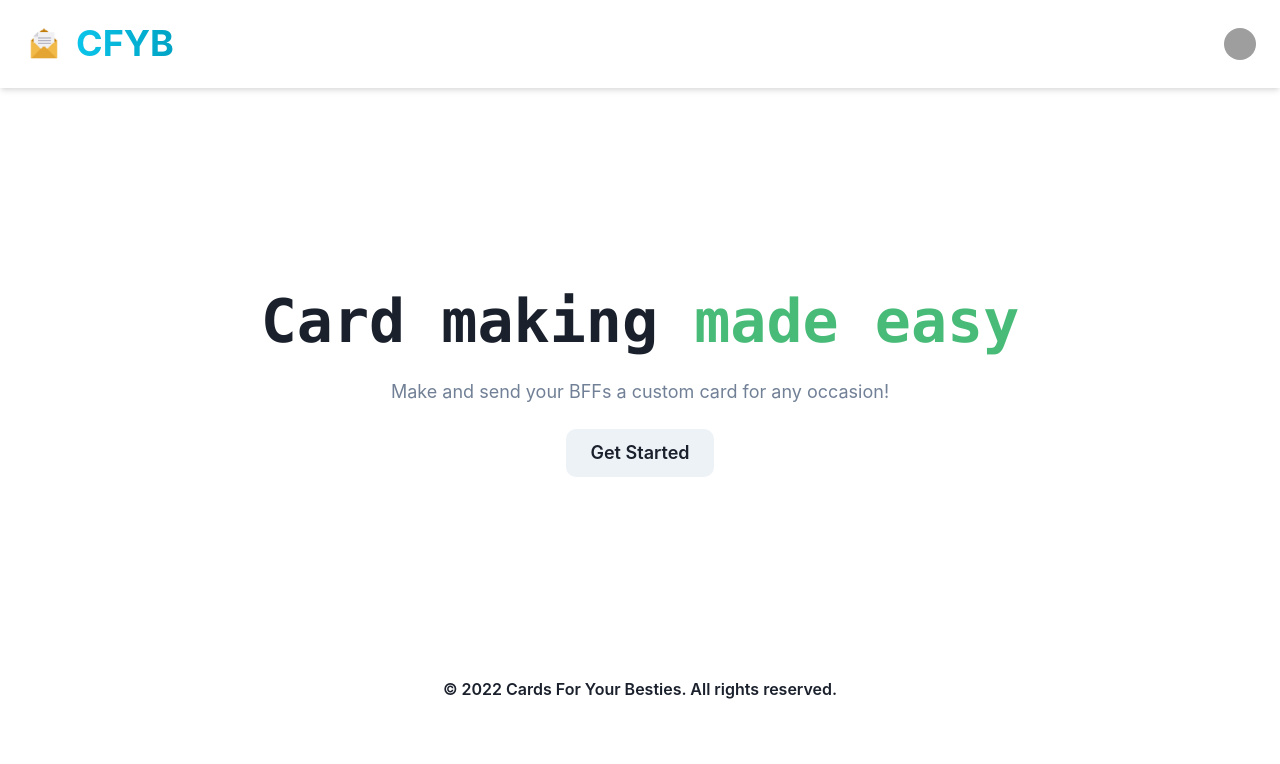
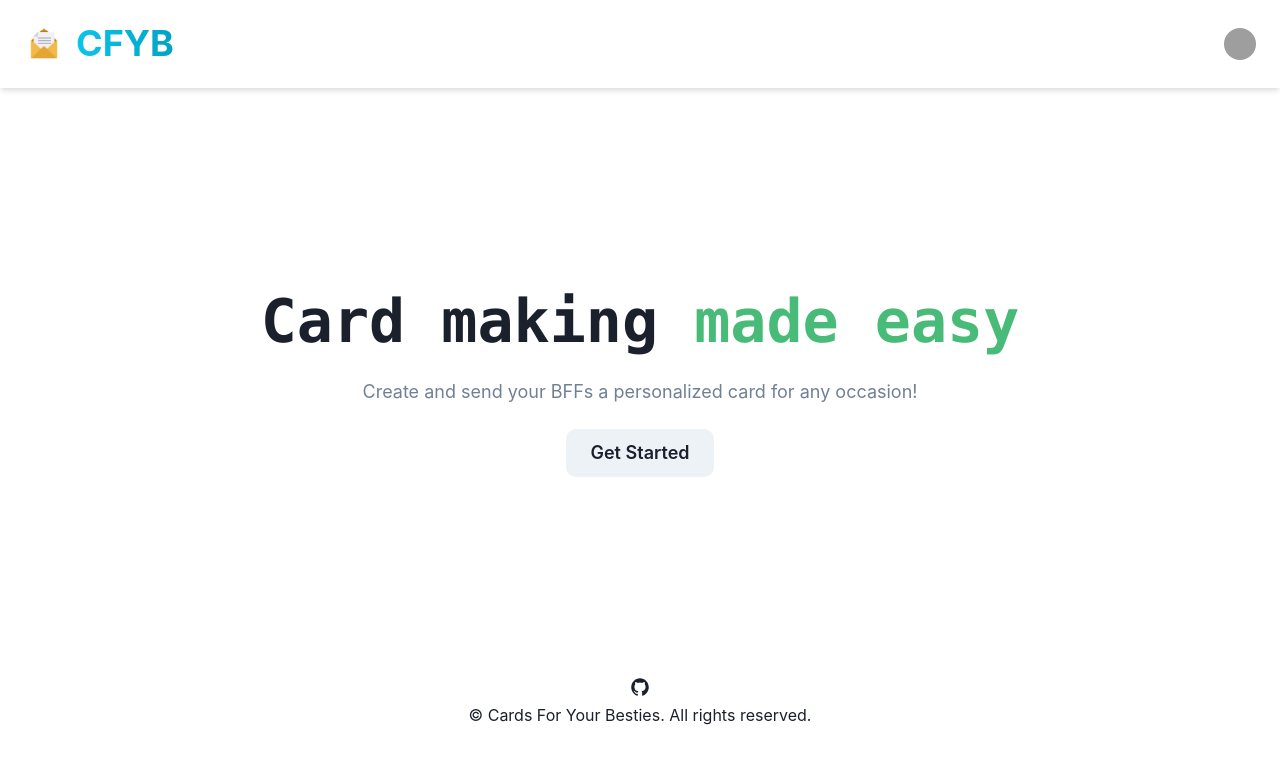
Before and after one commit to fe-i/CardsForYourBesties, a Next.js app: page / in a window 1280 px wide. Shown: the top 764 px of the page. Built offline with nearby package versions, Linux system fonts and the light colour scheme; grey boxes are pictures that could not be loaded.

Commit message:
redesign pages

```diff
--- a/src/components/footer.tsx
+++ b/src/components/footer.tsx
@@ -1,9 +1,13 @@
-import { Flex, Text } from "@chakra-ui/react";
+import { Flex, Link, Text, Icon } from "@chakra-ui/react";
+import { IoLogoGithub } from "react-icons/io5";
 
 const Footer: React.FC = () => {
 	return (
-		<Flex flexDir="column" align="center" mt="auto" mb={8}>
-			<Text fontWeight="semibold">© 2022 Cards For Your Besties. All rights reserved.</Text>
+		<Flex flexDir="column" align="center" m="auto" pb={4}>
+			<Link href="/">
+				<Icon h="20px" w="20px" as={IoLogoGithub} />
+			</Link>
+			<Text textAlign="center">&copy; Cards For Your Besties. All rights reserved.</Text>
 		</Flex>
 	);
 };
--- a/src/components/navigationBar.tsx
+++ b/src/components/navigationBar.tsx
@@ -1,6 +1,5 @@
 import {
 	Flex,
-	HStack,
 	Heading,
 	Image,
 	Text,
@@ -18,7 +17,7 @@ const NavigationBar: React.FC = () => {
 	return (
 		<Flex alignItems="center" justifyContent="space-between" p={5} shadow="md">
 			<Link href="/" title="Home">
-				<HStack spacing={2} alignItems="center">
+				<Flex gap={2} alignItems="center">
 					<Image w={12} alt="Logo" src="/mail.png" />
 					<Heading
 						display="inline-block"
@@ -26,7 +25,7 @@ const NavigationBar: React.FC = () => {
 						backgroundClip="text">
 						CFYB
 					</Heading>
-				</HStack>
+				</Flex>
 			</Link>
 			<Menu>
 				<MenuButton as={Button} rounded="full" variant="link">
@@ -40,7 +39,7 @@ const NavigationBar: React.FC = () => {
 						size="2xl"
 						src="https://img.freepik.com/free-vector/businessman-character-avatar-isolated_24877-60111.jpg?w=2000"
 					/>
-					<Text>Username</Text>
+					<Text my={4}>Username</Text>
 					<MenuDivider />
 					<MenuItem>Your Cards</MenuItem>
 					<MenuItem>Manage Account</MenuItem>
--- a/src/hooks/useFirebase.ts
+++ b/src/hooks/useFirebase.ts
@@ -29,8 +29,8 @@ const useFirebase = () => {
 			console.log(`Document written with ID: ${docRef.id}`);
 			return docRef.id;
 		} catch (e) {
-			console.error("Error adding document: ", e);
-			return;
+			console.error(`Error adding document: ${e}`);
+			return undefined;
 		}
 	};
 
@@ -42,7 +42,7 @@ const useFirebase = () => {
 			return docSnap.data();
 		} else {
 			console.error("Document not found!");
-			return;
+			return undefined;
 		}
 	};
 
--- a/src/pages/index.tsx
+++ b/src/pages/index.tsx
@@ -6,25 +6,30 @@ import Link from "next/link";
 const Home: NextPage = () => {
 	return (
 		<Layout title="Home">
-			<Flex flexDir="column" align="center" justify="center" gap={6} my={200}>
+			<Flex
+				flexDir="column"
+				align="center"
+				justify="center"
+				textAlign="center"
+				gap={6}
+				px={8}
+				py={{ base: 180, md: 200 }}>
 				<Heading
 					fontFamily="mono"
 					fontWeight={600}
-					fontSize={{ base: "3xl", sm: "4xl", md: "6xl" }}
+					fontSize={{ base: "4xl", md: "6xl" }}
 					lineHeight="110%">
 					Card making{" "}
 					<Text as="span" color="green.400">
 						made easy
 					</Text>
 				</Heading>
-				<Text color="gray.500" fontSize="lg" maxW="5xl">
-					Make and send your BFFs a custom card for any occasion!
+				<Text color="gray.500" fontSize="lg">
+					Create and send your BFFs a personalized card for any occasion!
 				</Text>
-				<Link href="/create" title="Card Builder">
-					<Button borderRadius={10} size="lg">
-						Get Started
-					</Button>
-				</Link>
+				<Button as={Link} href="/create" title="Card Builder" borderRadius={10} size="lg">
+					Get Started
+				</Button>
 			</Flex>
 		</Layout>
 	);
```
Also changed, not shown: src/components/createForm.tsx (+20 -14 lines), src/components/imageModal.tsx (+38 -19 lines).
